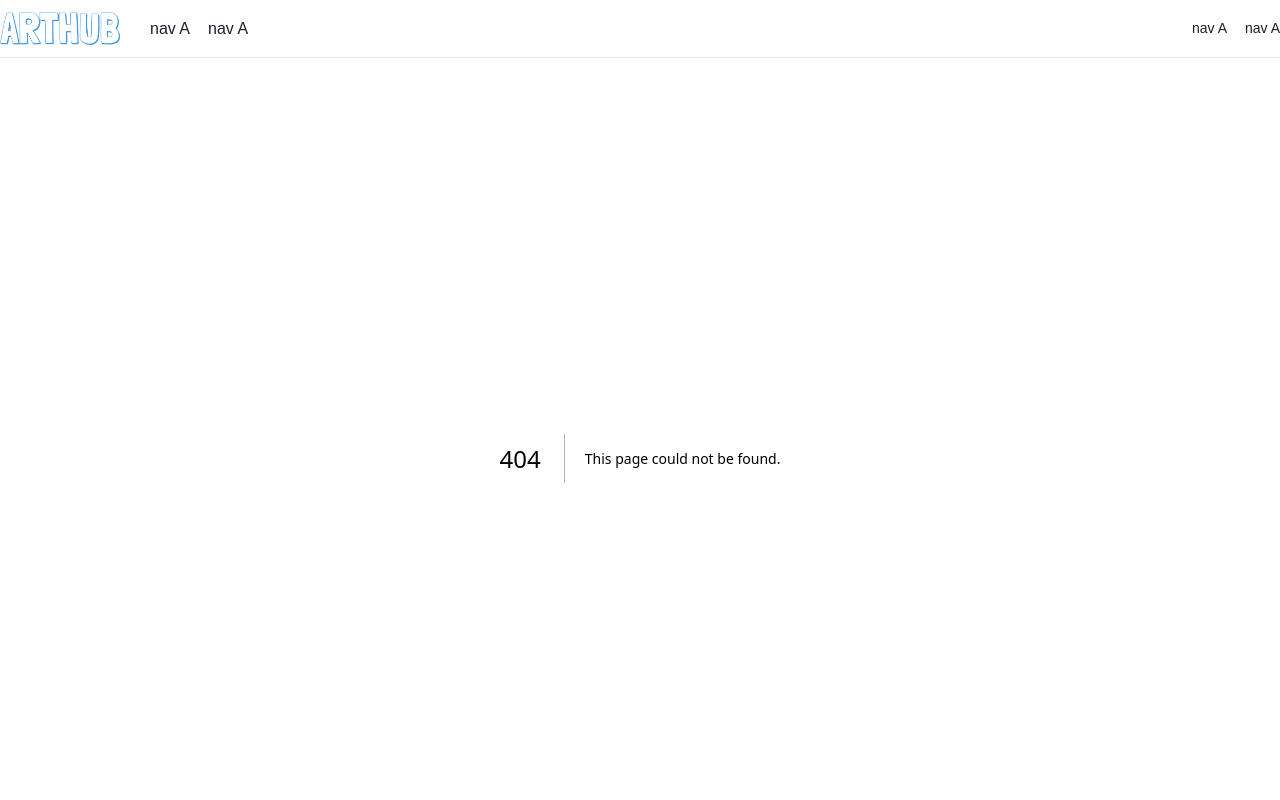
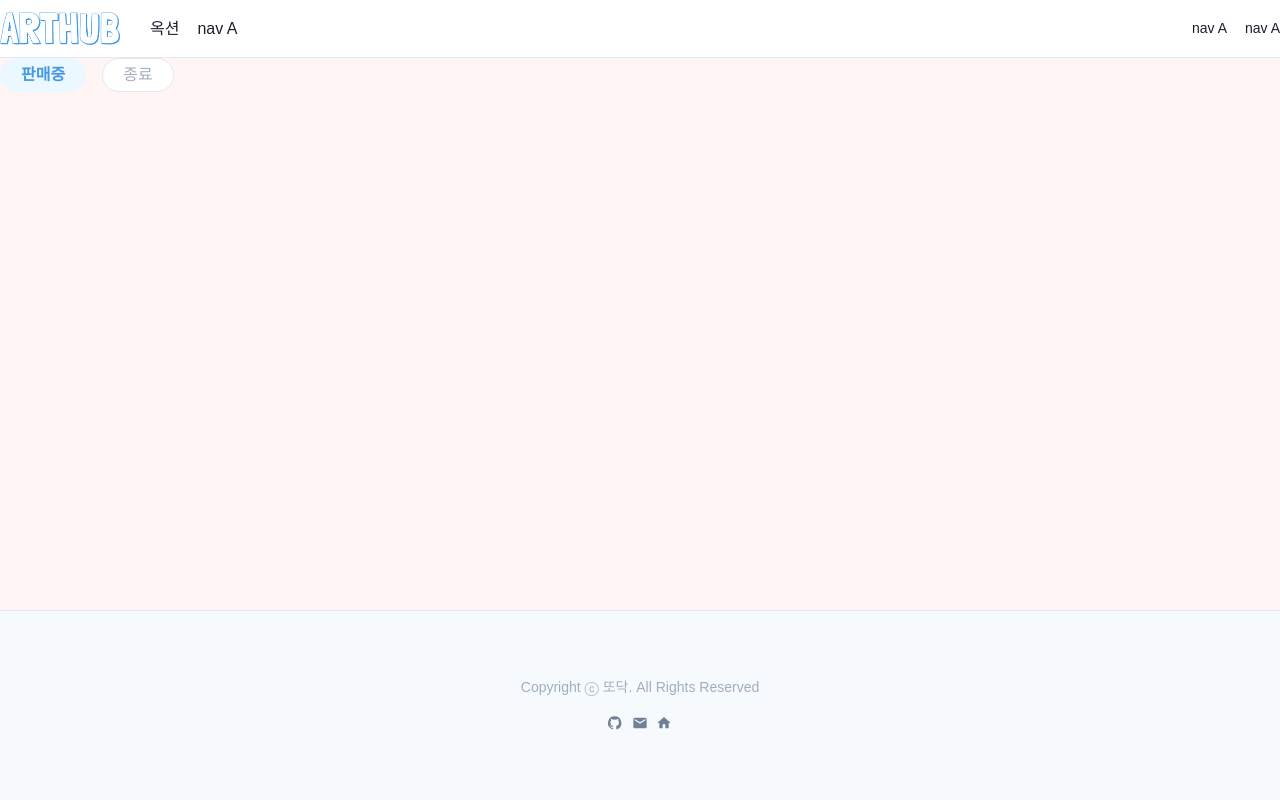
Before and after one commit to jinkook0126/arthub, a Next.js app: page /auction in a window 1280 px wide. Before the commit this address had no page. Shown: the top 800 px of the page. Built offline with nearby package versions, Linux system fonts and the light colour scheme; a web font is replaced by a local one.

Commit message:
feat: 탭 버튼 컴포넌트 생성 진행 중

```diff
--- a/src/app/_component/Header.tsx
+++ b/src/app/_component/Header.tsx
@@ -48,7 +48,7 @@ function Header() {
                 <nav>
                   <HStack spacing='18px'>
                     <Link
-                      href='/'
+                      href='/auction'
                       as={NextLink}
                       fontSize='1rem'
                       fontWeight={500}
@@ -57,7 +57,7 @@ function Header() {
                         textDecoration: 'none',
                       }}
                     >
-                      nav A
+                      옥션
                     </Link>
                     <Link
                       href='/'
--- /dev/null
+++ b/src/app/auction/_component/SaleStatusTabButton.tsx
@@ -0,0 +1,34 @@
+'use client';
+
+import { Box, Text } from '@chakra-ui/react';
+import { useState } from 'react';
+
+interface Props {
+  label: string;
+  callback: () => void;
+  isActive: boolean;
+}
+function SaleStatusTabButton({ label, isActive = false, callback }: Props) {
+  const [active, setActive] = useState(isActive);
+  const onClick = () => {
+    setActive(!active);
+    callback();
+  };
+  return (
+    <Box
+      onClick={onClick}
+      cursor='pointer'
+      px='1.25rem'
+      borderRadius={9999}
+      bg={active ? 'blue.50' : 'white'}
+      w='fit-content'
+      borderWidth={1}
+      borderColor={active ? 'blue.50' : 'gray.200'}
+    >
+      <Text fontSize='1rem' fontWeight={active ? 700 : 500} color={active ? 'blue.400' : 'gray.400'} lineHeight='2rem'>
+        {label}
+      </Text>
+    </Box>
+  );
+}
+export default SaleStatusTabButton;
--- /dev/null
+++ b/src/app/auction/_component/SaleStatusTabs.tsx
@@ -0,0 +1,16 @@
+'use client';
+
+import { HStack } from '@chakra-ui/react';
+import { useState } from 'react';
+import SaleStatusTabButton from './SaleStatusTabButton';
+
+function SaleStatusTabs() {
+  const [tab, setTab] = useState('sale');
+  return (
+    <HStack gap='1rem'>
+      <SaleStatusTabButton label='판매중' callback={() => setTab('sale')} isActive={tab === 'sale'} />
+      <SaleStatusTabButton label='종료' callback={() => setTab('end')} isActive={tab === 'end'} />
+    </HStack>
+  );
+}
+export default SaleStatusTabs;
--- /dev/null
+++ b/src/app/auction/page.tsx
@@ -0,0 +1,10 @@
+import { Box } from '@chakra-ui/react';
+import SaleStatusTabs from './_component/SaleStatusTabs';
+
+export default function Home() {
+  return (
+    <Box flexGrow={1} maxW='1280px' bg='red.50' mx='auto' w='100%'>
+      <SaleStatusTabs />
+    </Box>
+  );
+}
```
Also changed, not shown: .eslintrc.json.
